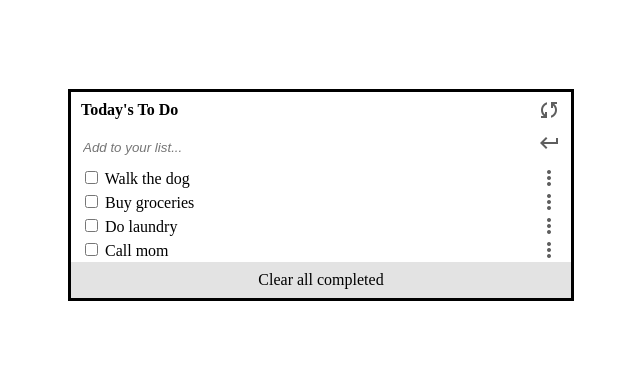
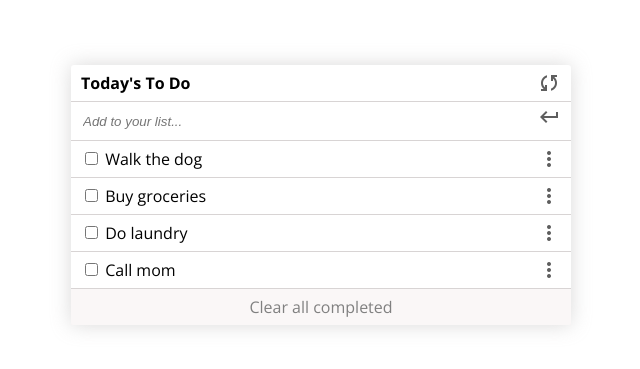
Before and after one commit to gaks1/To-do-list, a website built with webpack: page src/index.html in a window 1280 px wide. Shown: the part 205-574 px from the top of the page, without its empty margins (319-959 px from the left). Built offline with nearby package versions, Linux system fonts and the light colour scheme.

Commit message:
check linter errors

```diff
--- a/src/index.html
+++ b/src/index.html
@@ -10,14 +10,14 @@
 <body>
     <section class="to-do-section" >
         <div class="title">
-            <h4>Today's To Do</h4>
-            <span class="material-symbols-outlined">
+            <h4 class="margin">Today's To Do</h4>
+            <span class="material-symbols-outlined margin">
                 sync
             </span>
         </div>
         <div class="input">
-            <input type="text" placeholder="Add to your list...">
-            <span class="material-symbols-outlined">
+            <input class="margin" type="text" placeholder="Add to your list...">
+            <span class="material-symbols-outlined margin">
                 keyboard_return
             </span>
         </div>
--- a/src/index.js
+++ b/src/index.js
@@ -12,11 +12,11 @@ const divtasks = document.querySelector('.tasks');
 const addTask = (task) => {
   const div = document.createElement('div');
   div.classList.add('task');
-  div.innerHTML = `<div class = "task-check">
+  div.innerHTML = `<div class = "task-check margin">
                     <input type="checkbox" id="${task.index}" ${task.completed ? 'checked' : ''}>
                     <label for="${task.index}">${task.description}</label>
                     </div>
-                    <span class="material-symbols-outlined">more_vert</span>`;
+                    <span class="material-symbols-outlined margin">more_vert</span>`;
   divtasks.appendChild(div);
 };
 
--- a/src/style.css
+++ b/src/style.css
@@ -1,21 +1,29 @@
-div {
-    padding: 0 2%;
+@import url('https://fonts.googleapis.com/css2?family=Open+Sans:ital,wght@0,300;0,400;0,500;0,600;0,700;0,800;1,300;1,400;1,500;1,600;1,700;1,800&display=swap');
+
+body {
+  font-family: 'Open Sans', sans-serif;
+}
+
+.margin {
+  margin-left: 2%;
+  margin-right: 2%;
 }
 
 .to-do-section {
-    border: 3px solid black;
+  box-shadow: 0 0 20px 0 #cccbcbb8;
   width: 500px;
   position: absolute;
   top: 50%;
   left: 50%;
   transform: translate(-50%, -50%);
+  border-radius: 3px;
 }
 
 .completed {
   display: flex;
   justify-content: center;
   align-items: center;
-    background-color: rgba(206, 206, 206, 0.559);
+  background-color: rgb(249 245 245 / 75%);
 }
 
 input::placeholder {
@@ -25,6 +33,10 @@ input::placeholder {
 p,
 h4 {
   margin: 0;
+}
+
+p {
+  color: grey;
 }
 
 input[type=text] {
@@ -48,15 +60,16 @@ input:focus {
   display: flex;
   align-items: center;
   justify-content: space-between;
+  border-bottom: 1px solid #d8d4d4;
 }
 
 span {
   color: rgb(94, 94, 94);
-    ;
 }
 
 .input {
   display: flex;
+  border-bottom: 1px solid #d8d4d4;
 }
 
 .input span {
@@ -64,12 +77,14 @@ span {
 }
 
 .task {
+  height: 36px;
   padding: 0;
   display: flex;
   align-items: center;
   justify-content: space-between;
+  border-bottom: 1px solid #d8d4d4;
 }
 
-.task-check{
+.task-check {
   padding: 0;
 }
```
Also changed, not shown: .github/workflows/linters.yml, dist/index.html, dist/main.main.js. Lines whose indentation alone changed are shown as unchanged.
